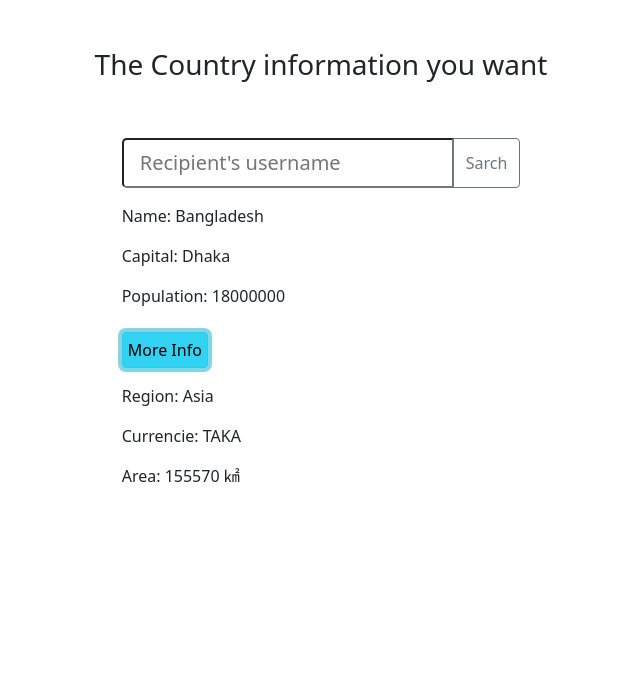
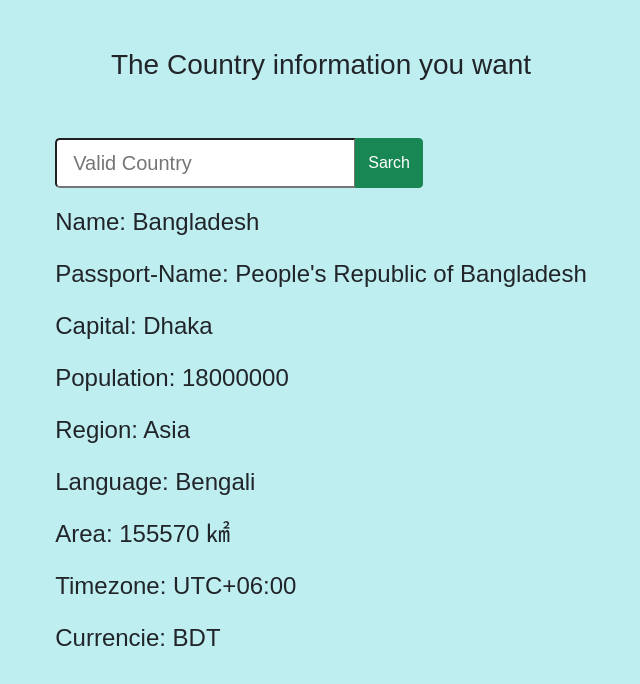
Before and after one commit to Nur-allhi/Country-info, a plain HTML site: page index.html in a window 1280 px wide. Both pictures are taken after a click on the button "More Info". Shown: the whole page, without its empty margins (319-959 px from the left). Drawn offline with nearby package versions, Linux system fonts and the light colour scheme.

Commit message:
Done with the project

```diff
--- a/app.js
+++ b/app.js
@@ -1,5 +1,6 @@
 document.getElementById("more-info-btn").addEventListener("click", () => {
   document.getElementById("more-info").style.display = "block";
+  document.getElementById("more-info-btn").style.display = "none";
 });
 
 // function moreInfoBtn() {
@@ -17,7 +18,7 @@ const getCountryName = (country) => {
   const url = `${apiBase}${country}?fultext=true`;
   fetch(url)
     .then((response) => response.json())
-    .then((data) => console.log(data));
+    .then((data) => updateData(data));
 };
 
 const sarchBtn = document
@@ -26,3 +27,17 @@ const sarchBtn = document
     const inputCountry = document.getElementById("country-input").value;
     getCountryName(inputCountry);
   });
+
+const updateData = (data) => {
+  document.getElementById("country-name").innerText =
+    data[0].name || "Unknown Location!";
+  document.getElementById("capital").innerText = data[0].capital;
+  document.getElementById("population").innerText = data[0].population;
+  document.getElementById("pass-name").innerText = data[0].altSpellings[1];
+  document.getElementById("region").innerText = data[0].region;
+  document.getElementById("language").innerText = data[0].languages[0].name;
+  document.getElementById("area").innerText = data[0].area;
+  document.getElementById("timezone").innerText = data[0].timezones;
+  document.getElementById("currencie").innerText = data[0].currencies[0].code;
+  document.getElementById("country-input").value = "";
+};
--- a/index.html
+++ b/index.html
@@ -12,32 +12,37 @@
 </head>
 
 <body class="container">
+
     <section class="mt-5">
         <h3 class="text-center">The Country information you want</h3>
     </section>
-    <section class="d-flex justify-content-center" s>
+    <section class="d-flex justify-content-around" s>
         <div class="mt-5">
             <div class="input-group mb-3">
                 <input id="country-input" class="form-control-lg" type="text" class="form-control"
-                    placeholder="Recipient's username" aria-label="Recipient's username"
-                    aria-describedby="button-addon2">
-                <button class="btn btn-outline-secondary" type="button" id="sarch-btn">Sarch</button>
+                    placeholder="Valid Country" aria-label="Valid Country" aria-describedby="button-addon2">
+                <button class="btn btn-success" type="button" id="sarch-btn">Sarch</button>
             </div>
             <div>
-                <p>Name: <span>Bangladesh</span></p>
-                <p>Capital: <span>Dhaka</span></p>
-                <p>Population: <span>18000000</span></p>
+                <p>Name: <span id="country-name">Bangladesh</span></p>
+                <p>Passport-Name: <span id="pass-name">People's Republic of Bangladesh</span></p>
+                <p>Capital: <span id="capital">Dhaka</span></p>
+                <p>Population: <span id="population">18000000</span></p>
                 <button id="more-info-btn" type="button" class="btn btn-info mt-2">More
                     Info</button>
             </div>
-            <div class="mt-3" id="more-info">
-                <p>Region: <span>Asia</span></p>
-                <p>Currencie: <span>TAKA</span></p>
-                <p>Area: <span>155570 </span>&#13218;</p>
+            <div class="mt-3 mb-3" id="more-info">
+                <div>
+                    <p>Region: <span id="region">Asia</span></p>
+                    <p>Language: <span id="language">Bengali</span></p>
+                    <p>Area: <span id="area">155570 </span> &#13218;</p>
+                    <p>Timezone: <span id="timezone">UTC+06:00</span></p>
+                    <p>Currencie: <span id="currencie">BDT</span></p>
+                </div>
             </div>
         </div>
     </section>
-    <section></section>
+
     <script src="app.js"></script>
 </body>
 
--- a/style.css
+++ b/style.css
@@ -6,9 +6,17 @@
   -ms-transform: translate(-50%, -50%);
   transform: translate(-50%, -50%);
 } */
-#more-info-btn {
-  padding: 5px;
+body {
+  background-color: rgb(191, 238, 240);
+  font-family: sans-serif;
 }
+p {
+  font-size: x-large;
+}
+/* body {
+  background-repeat: no-repeat;
+} */
+
 #more-info {
   display: none;
 }
```
